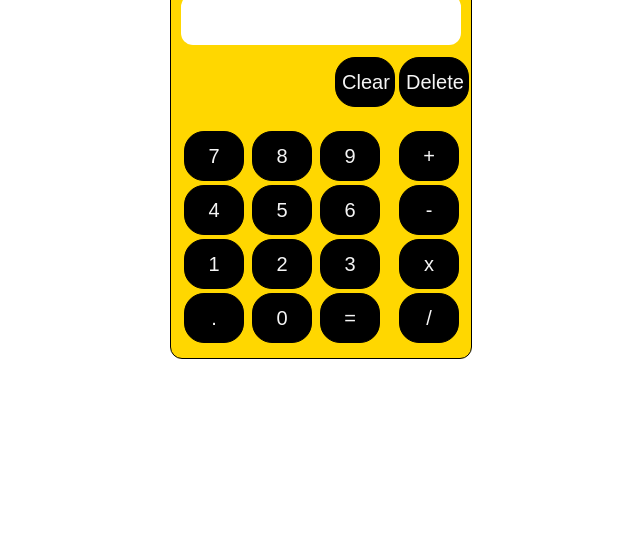
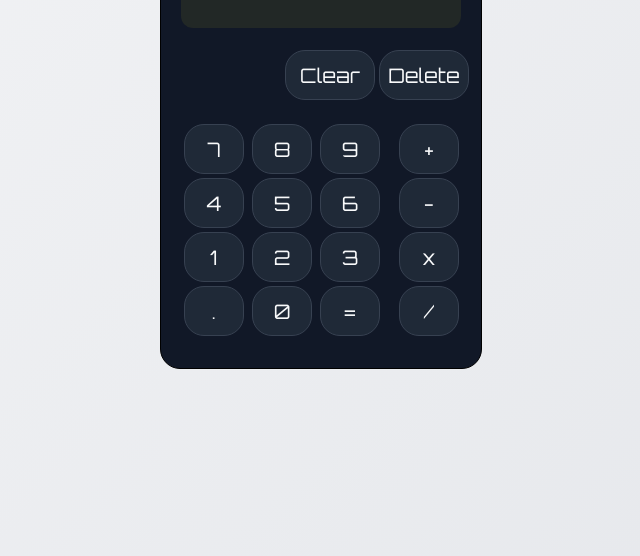
Before and after one commit to vedantpanchariya/TOP-Calculator, a plain HTML site: page index.html in a window 1280 px wide. Shown: the part 260-816 px from the top of the page, without its empty margins (319-959 px from the left). Drawn offline with Linux system fonts and the light colour scheme.

Commit message:
UI is done

```diff
--- a/cal.css
+++ b/cal.css
@@ -1,9 +1,11 @@
 body{
+      background: linear-gradient(135deg, #f3f4f6, #e5e7eb);
     display: flex;
     flex-direction: column;
     justify-content: center;
     height: 100vh;
     align-items: center;
+
 }
 #number{
     text-align:end;
@@ -15,18 +17,19 @@ body{
     border: 1px solid;
     height: 420px;
     width: 300px;
-    border-radius: 12px;
-    background-color: gold;
+    border-radius: 20px;
+    padding: 10px;
+    background-color: #111827;
     gap: 10px;
 }
 button{
     width: 60px;
     height: 50px;
     border-radius: 20px;
-    border: 1px solid black;
+    background-color: #1f2937;
     font-size: 20px;
-    background-color: black;
-    color: whitesmoke;
+    border: 1px solid #374151;
+    color: #f9fafb;
     margin: 2px;
 }
 #integer{
@@ -46,28 +49,25 @@ button{
     justify-content: end;
 
 }
-#delete{
-    width: 70px;
+#delete,#clear{
+    width: 90px;
 }
-#header{
-    font-size: 40px;
-    font-weight: 600;
-    display: flex;
-    justify-content: center;
-}
+
 #grid{
     display: flex;
     width: 280px;
     height: 50px;
     align-content: center;
     margin-left: 10px;
-    background-color: white;
+    background: #222826;
     border-radius: 12px;
-    color: black;
+    color: #9ef01a;
     align-items: end;
     justify-content: end;
     font-size: 25px;
     overflow: hidden;
+    margin-top: 40px;
+    margin-bottom: 10px;
 }
 #wrapper{
     margin: 10px;
@@ -80,3 +80,11 @@ button{
 body , #header ,#container{
     user-select: none;
 }
+#grid, button {
+    font-family: 'Orbitron', sans-serif;
+
+}
+
+button:hover{
+    background-color: #374151;
+}
--- a/cal.js
+++ b/cal.js
@@ -35,10 +35,11 @@ add1.addEventListener('click',()=>{
         change =  true;
     }else{
         num1 = operate(operator,parseFloat(num1),parseFloat(num2));
+        operator = '+';
         grid.textContent= num1;
         num2 = '';
     }
-    grid.textContent = "+";
+    grid.textContent += "+";
 
 });
 const sub1 = document.getElementById('sub1');
@@ -50,10 +51,11 @@ sub1.addEventListener('click',()=>{
         change =  true;
     }else{
         num1 = operate(operator,parseFloat(num1),parseFloat(num2));
+        operator = "-";
         grid.textContent= num1;
         num2 = '';
     }
-    grid.textContent = "-";
+    grid.textContent += "-";
 
 
 });
@@ -65,10 +67,11 @@ multiply.addEventListener('click',()=>{
         change =  true;
     }else{
         num1 = operate(operator,parseFloat(num1),parseFloat(num2));
+        operator = "*";
         grid.textContent= num1;
         num2 = '';
     }
-    grid.textContent = "x";
+    grid.textContent += "x";
 
 });
 const divide = document.getElementById('divide');
@@ -77,12 +80,13 @@ divide.addEventListener('click',()=>{
     if(change == false){
         operator = "/";
         change =  true;
-    }else if(change == true){
+    }else{
         num1 = operate(operator,parseFloat(num1),parseFloat(num2));
+        operator = "/";
         grid.textContent= num1;
         num2 = '';
     }
-    grid.textContent = "/";
+    grid.textContent +="/";
 
 });
 
@@ -95,6 +99,7 @@ zero.addEventListener('click',()=>{
     }else{
         num2 += '0';
     }
+
 });
 const one = document.getElementById('one');
 one.addEventListener('click',()=>{
--- a/index.html
+++ b/index.html
@@ -6,10 +6,12 @@
     <title>Calculator</title>
     <link rel="stylesheet" href="cal.css">
     <script src = "cal.js" defer></script>
+    <link href="https://fonts.googleapis.com/css2?family=Orbitron:wght@400;700&display=swap" rel="stylesheet">
+
 </head>
 <body>
     <div id="container">
-    <div id="header">Calculator</div>
+
         <div id="grid"></div>
         <div id="extra">
             <button id="clear">Clear</button>
@@ -17,32 +19,32 @@
         </div>
         <div id="wrapper">
             <div id="operator">
-                <button id="add1">+</button>
-                <button id="sub1">-</button>
-                <button id="multiply">x</button>
-                <button id="divide">/</button>
+                <button id="add1" class="operator">+</button>
+                <button id="sub1"class="operator">-</button>
+                <button id="multiply"class="operator">x</button>
+                <button id="divide"class="operator">/</button>
 
             </div>
             <div id="integer">
                 <div id="first">
-                    <button id="seven">7</button>
-                    <button id="eight">8</button>
-                    <button id="nine">9</button>
+                    <button id="seven" class="integer">7</button>
+                    <button id="eight"class="integer">8</button>
+                    <button id="nine"class="integer">9</button>
                 </div>
                 <div id="second">
-                    <button id="four">4</button>
-                    <button id="five">5</button>
-                    <button id="six">6</button>
+                    <button id="four"class="integer">4</button>
+                    <button id="five"class="integer">5</button>
+                    <button id="six"class="integer">6</button>
                 </div>
                 <div id="third">
-                    <button id="one">1</button>
-                    <button id="two">2</button>
-                    <button id="three">3</button>
+                    <button id="one"class="integer">1</button>
+                    <button id="two"class="integer">2</button>
+                    <button id="three"class="integer">3</button>
                 </div>
                 <div id="bottom">
-                    <button id="dot">.</button>
-                    <button id="zero">0</button>
-                    <button id="equal">=</button>
+                    <button id="dot"class="integer">.</button>
+                    <button id="zero"class="integer">0</button>
+                    <button id="equal" class="equal">=</button>
                 </div>
             </div>
 
```
